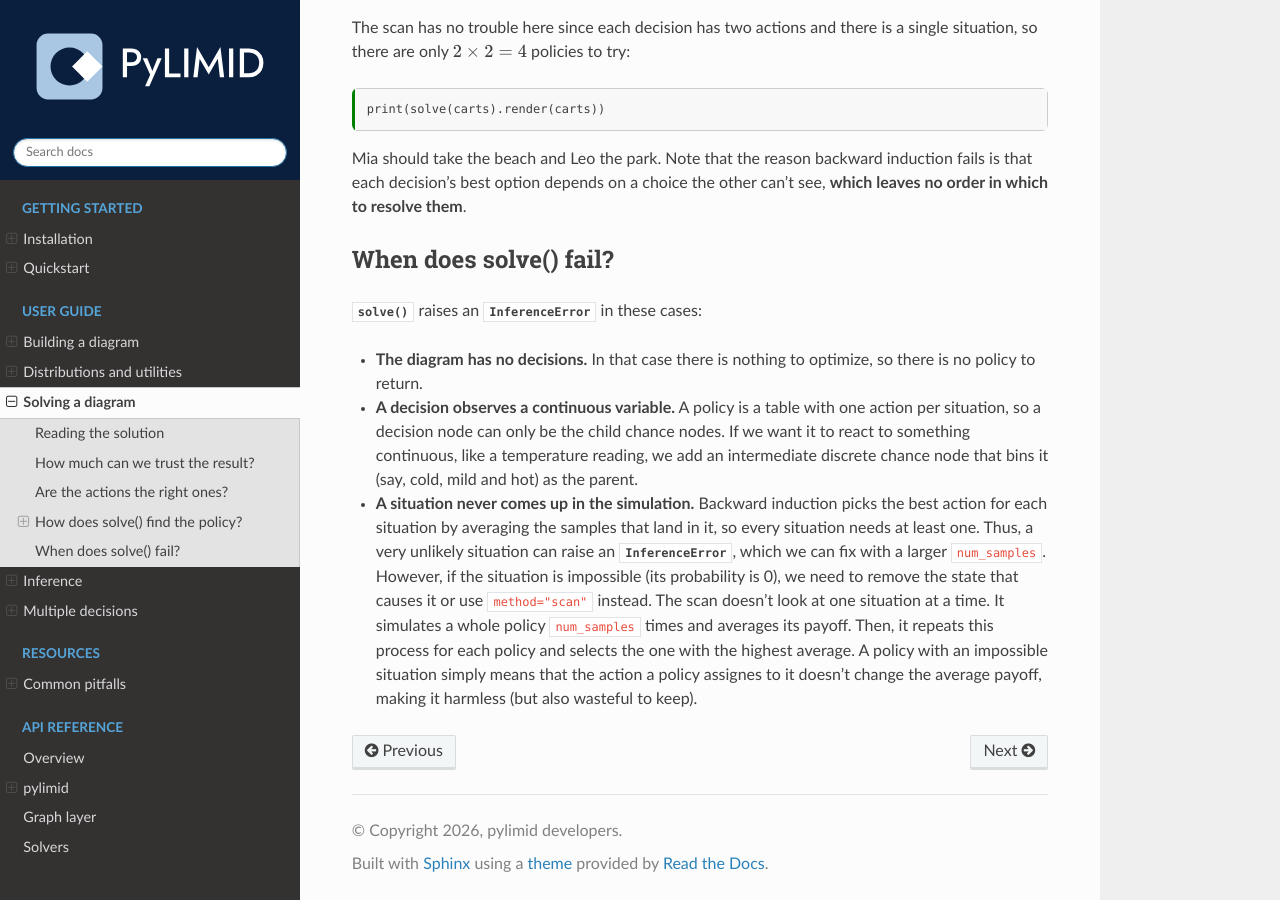
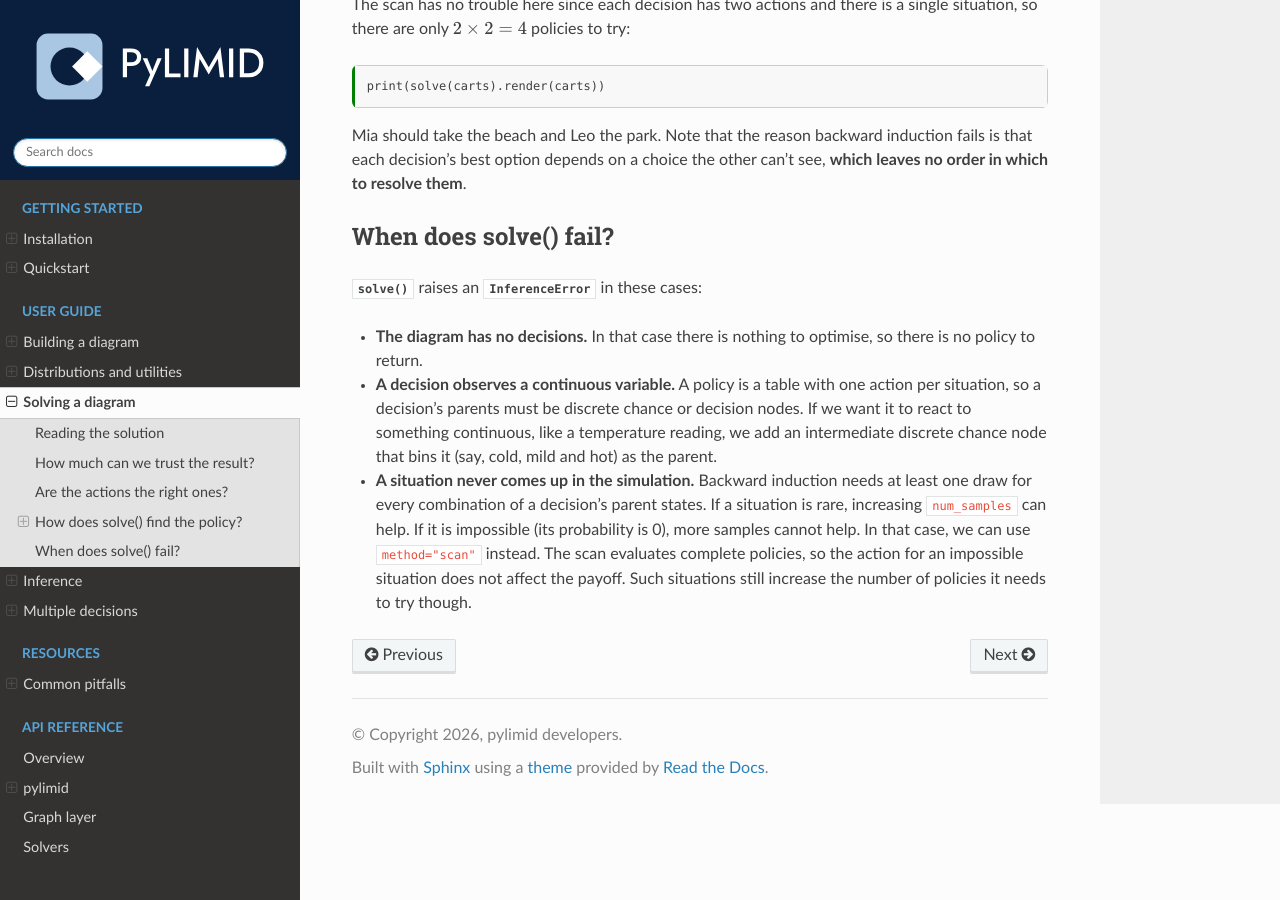
Before and after one commit to cynosural-ai/pylimid, a Sphinx documentation site: the page built from docs/user_guide/solving.md, in a window 1280 px wide and 900 px high, scrolled down 4224 px. Built offline with Sphinx 7.4.7 and the Read the Docs theme 3.1.0, drawn with Linux system fonts in a browser that asks for light colours; some of the changed text lies outside the part shown.

Commit message:
update user guides

````diff
--- a/docs/user_guide/solving.md
+++ b/docs/user_guide/solving.md
@@ -6,7 +6,7 @@
 
 # Solving a diagram
 
-Once we are happy with the way our influence diagram models the decision problem, finding the optimal solution to it can be done with {py:func}`solve`.
+Once we are happy with the way our influence diagram models the decision problem, we can use {py:func}`solve` to find the best policy.
 
 This page shows how to read what it returns, how many samples we need to trust it, and how to check that the actions we offered are the right ones. It also explains how {py:func}`solve` finds the policy and when it fails.
 
@@ -72,12 +72,12 @@
 print(solution.render(diagram))
 ```
 
-Each line tells us which action the decision maker (i.e., the owner) should take in each possible situation. In this case, how many ice creams to order depending on the weather of the day.
+The policy tells the owner how many ice creams to order for each kind of weather.
 
 A {py:class}`Solution` has three attributes:
 
-- `policy` has one entry per decision. An entry maps a situation to the **optimal** action to take in it.
-- `expected_utility` is the expected profit when the shop follows this policy.
+- `policy` has one entry per decision. An entry maps a situation to the recommended action.
+- `expected_utility` estimates the expected total utility when the shop follows this policy. Here, that is the shop's expected profit.
 - `method` records which solver ran (more on this at the end of the page).
 
 `render` is just a friendly way of reading `policy`. Inside it, a situation is a tuple with the state index of each of the decision's parents, and the action is an index into the decision's `states`. Here `order` has a single parent, so `(0,)` means `"cloudy"` and `(1,)` means `"sunny"`. If we ever need to work with the policy directly, we can decode it ourselves with the nodes' `states`:
@@ -89,7 +89,7 @@
 
 ## How much can we trust the result?
 
-PyLIMID uses sampling as its inference engine, so the result depends on how many random draws we take (`num_samples`) and the random key that generates them (`rng_key`). Solving it with a few different keys would show us how much the answer depends on the draws:
+PyLIMID uses sampling as its inference engine, so the result depends on how many random draws we take (`num_samples`) and the random key that generates them (`rng_key`). We can solve the diagram with a few different keys to see how much the answer depends on the draws:
 
 ```{code-cell} ipython3
 for num_samples in (2_000, 50_000):
@@ -103,7 +103,7 @@
 
 A good habit before relying on a result is to solve it several times with different `rng_key` values. If the policy changes, either two actions are nearly as good as each other or `num_samples` is too small to tell them apart.
 
-Samples are cheaper than they look: each call compiles the model before simulating, and on a small diagram that takes most of the time, so 50,000 samples cost about as much as 2,000.
+On a small diagram, compiling the model can take much of the runtime, so increasing `num_samples` does not necessarily increase the runtime in proportion.
 
 ## Are the actions the right ones?
 
@@ -127,12 +127,12 @@
 
 So far we haven't had to think about how {py:func}`solve` finds the best policy, because the default, `method="auto"`, picks the solver method for us. There are two:
 
-- `backward_induction` resolves one decision at a time, from the last to the first. It is fast, but it only finds the best policy when the decisions can be resolved one after the other. This is internally checked by {py:func}`~pylimid.inference.numpyro.solvers.is_solvable` when we select `auto`. Of course, a diagram with a single decision, like ours, always qualifies.
+- `backward_induction` resolves one decision at a time, from the last to the first. It finds the best policy when the decisions can be resolved one after the other. PyLIMID checks this with {py:func}`~pylimid.inference.numpyro.solvers.is_solvable` when we select `auto`. A diagram with a single decision, like ours, always qualifies.
 - `scan` follows a brute-force approach. It simulates every possible policy in the action space and keeps the best one. It works on any diagram but, since the number of policies grows exponentially with the number of situations a decision can face, it quickly becomes impractical. In our problem, `order` has 21 actions and 2 situations (`cloudy` and `sunny`), so there are $21^2 = 441$ policies, each simulated `num_samples` times. If the owner also had a report showing whether hotel bookings are normal or high for that day, there would be 4 situations and $21^4 = 194,481$ policies. If we add another two-state parent variable the scan is no longer an option, even though the diagram itself is still small.
 
 ### Example: when we can't use backward induction
 
-The shop is doing well, so the owner buys two small carts to sell ice cream around town during the summer. The carts are going to be handled by the owner's children, Mia and Leo. Each of them is quite independent, so they decide where to set up, the beach or the park, without checking with the other:
+The shop is doing well, so the owner buys two small carts to sell ice cream around town during the summer. The owner's children, Mia and Leo, each run a cart. Each of them is quite independent, so they decide where to set up, the beach or the park, without checking with the other:
 
 - A day at the beach brings in \$300 and a day at the park \$200.
 - If both carts go to the same place, they split its customers, so together they only make that spot's sales.
@@ -180,8 +180,6 @@
 
 {py:func}`solve` raises an {py:class}`~pylimid.InferenceError` in these cases:
 
-- **The diagram has no decisions.** In that case there is nothing to optimize, so there is no policy to return.
-- **A decision observes a continuous variable.** A policy is a table with one action per
-situation, so a decision node can only be the child chance nodes. If we want it to react to
-something continuous, like a temperature reading, we add an intermediate discrete chance node that bins it (say, cold, mild and hot) as the parent.
-- **A situation never comes up in the simulation.** Backward induction picks the best action for each situation by averaging the samples that land in it, so every situation needs at least one. Thus, a very unlikely situation can raise an {py:class}`~pylimid.InferenceError`, which we can fix with a larger `num_samples`. However, if the situation is impossible (its probability is 0), we need to remove the state that causes it or use `method="scan"` instead. The scan doesn't look at one situation at a time. It simulates a whole policy `num_samples` times and averages its payoff. Then, it repeats this process for each policy and selects the one with the highest average. A policy with an impossible situation simply means that the action a policy assignes to it doesn't change the average payoff, making it harmless (but also wasteful to keep).
+- **The diagram has no decisions.** In that case there is nothing to optimise, so there is no policy to return.
+- **A decision observes a continuous variable.** A policy is a table with one action per situation, so a decision's parents must be discrete chance or decision nodes. If we want it to react to something continuous, like a temperature reading, we add an intermediate discrete chance node that bins it (say, cold, mild and hot) as the parent.
+- **A situation never comes up in the simulation.** Backward induction needs at least one draw for every combination of a decision's parent states. If a situation is rare, increasing `num_samples` can help. If it is impossible (its probability is 0), more samples cannot help. In that case, we can use `method="scan"` instead. The scan evaluates complete policies, so the action for an impossible situation does not affect the payoff. Such situations still increase the number of policies it needs to try though.
````
Also changed, not shown: design/documentation_plan.md (+4 -2 lines), docs/user_guide/building_a_diagram.md (+9 -5 lines), docs/user_guide/distributions_and_utilities.md (+5 -5 lines), docs/user_guide/inference.md (+2 -2 lines), docs/user_guide/multiple_decisions.md (+2 -2 lines).
